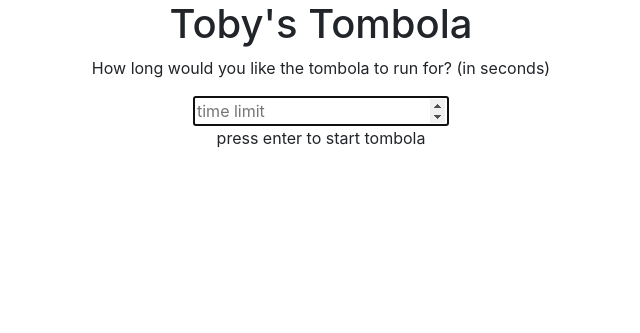
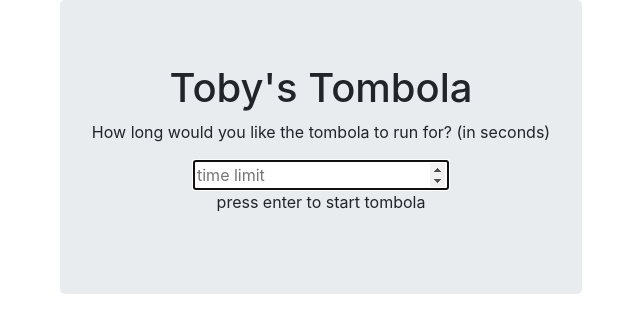
Before and after one commit to teedee22/TobysTombola, a Django app: page / in a window 1280 px wide. Shown: the top 333 px of the page, without its empty margins (319-959 px from the left). Run offline with Django 3.2, Linux system fonts and the light colour scheme; some libraries are stand-ins or nearby versions.

Commit message:
add requirements

```diff
--- a/tombola/templates/base.html
+++ b/tombola/templates/base.html
@@ -9,24 +9,13 @@
     <body>
         <div class="container">
             <div class="row justify-content-center">
-                <div class="col text-center">
+                <div class="jumbotron text-center">
                     <h1>Toby's Tombola</h1>
-                </div>
-            </div>
-            <div class="row justify-content-center">
-                <div class="col text-center">
+
                     {% block top_info_block %}
                     {% endblock %}
-                </div>
-            </div>
-            <div class="row justify-content-center">
-                <div class="col text-center">
                     {% block form_block %}
                     {% endblock %}
-                </div>
-            </div>
-            <div class="row justify-content-center">
-                <div class="col text-center">
                     {% block bottom_info_block %}
                     {% endblock %}
                 </div>
```
Also changed, not shown: requirements.txt (added, +7 -0 lines).
